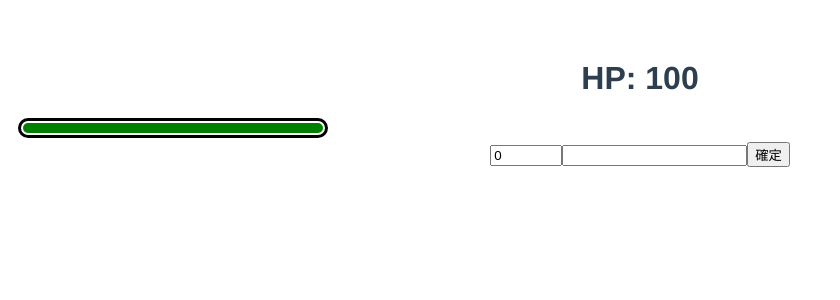
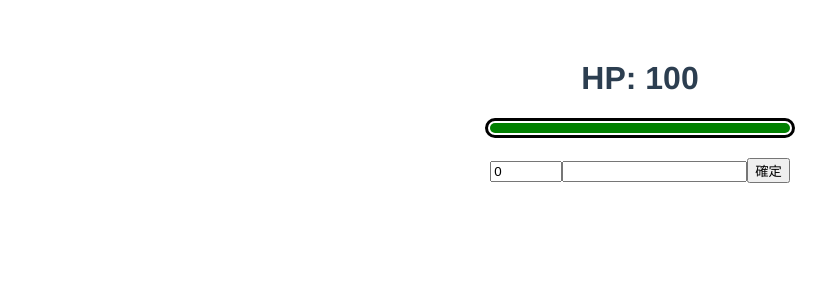
Before and after one commit to wancom/HPGauge, a Vue app: page / in a window 1280 px wide. Shown: the top 300 px of the page, without its empty margins (0-840 px from the left). Built offline with nearby package versions, Linux system fonts and the light colour scheme.

Commit message:
Improve design

```diff
--- a/src/components/Gauge.vue
+++ b/src/components/Gauge.vue
@@ -37,8 +37,9 @@ export default class HelloWorld extends Vue {
 <!-- Add "scoped" attribute to limit CSS to this component only -->
 <style scoped>
 .gauge-container {
-  height: 14px;
-  margin: 10px;
+  height: 20px;
+  width: 310px;
+  margin: 20px auto;
   border-radius: 24px;
 }
 .gauge-container-barborder {
--- a/vue.config.js
+++ b/vue.config.js
@@ -1,3 +1,3 @@
 module.exports = {
-  publicPath: '/HPGauge',
-}
+  publicPath: "/HPGauge"
+};
```
